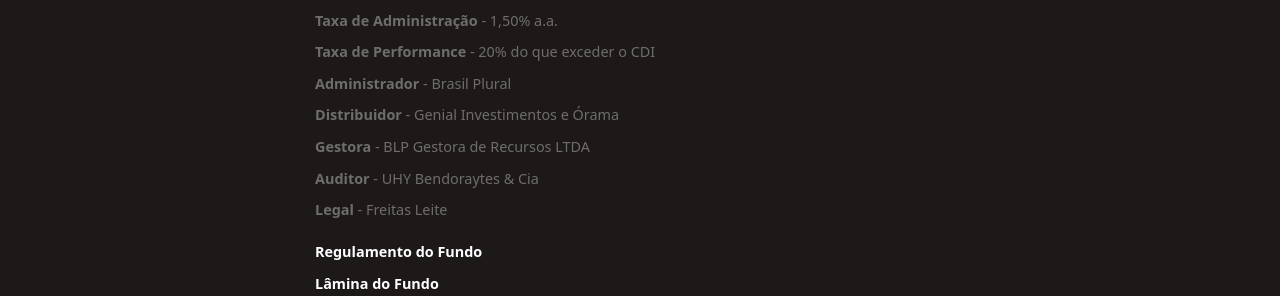
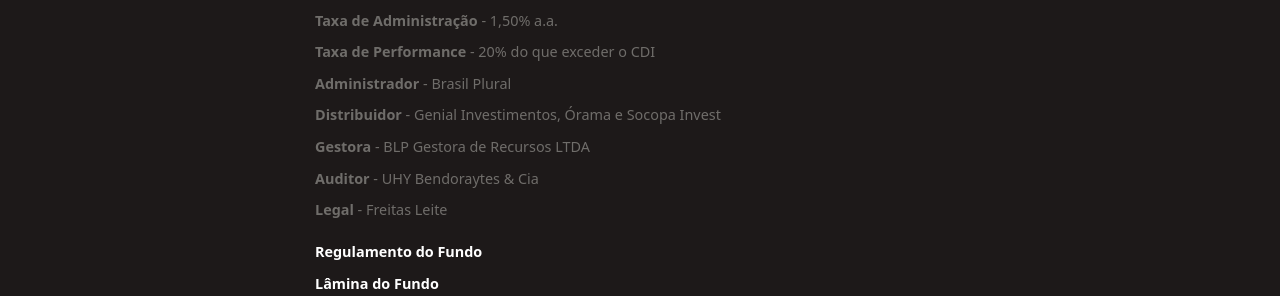
Before and after one commit to ateliedetemas/blpcrypto, a Jekyll site: the page built from _pages/fundos/ativos-fim.md, in a window 1280 px wide. Shown: the part 603-899 px from the top of the page. Built offline with Jekyll 4.4.1, drawn with Linux system fonts in a browser that asks for light colours.

Commit message:
Update ativos-fim.md

```diff
--- a/_pages/fundos/ativos-fim.md
+++ b/_pages/fundos/ativos-fim.md
@@ -22,7 +22,7 @@ Este fundo é direcionado para investidores de varejo.
 - **Taxa de Administração** - 1,50% a.a.
 - **Taxa de Performance** - 20% do que exceder o CDI
 - **Administrador** - Brasil Plural
-- **Distribuidor** - Genial Investimentos e Órama
+- **Distribuidor** - Genial Investimentos, Órama e Socopa Invest
 - **Gestora** - BLP Gestora de Recursos LTDA
 - **Auditor** - UHY Bendoraytes & Cia
 - **Legal** - Freitas Leite
```
